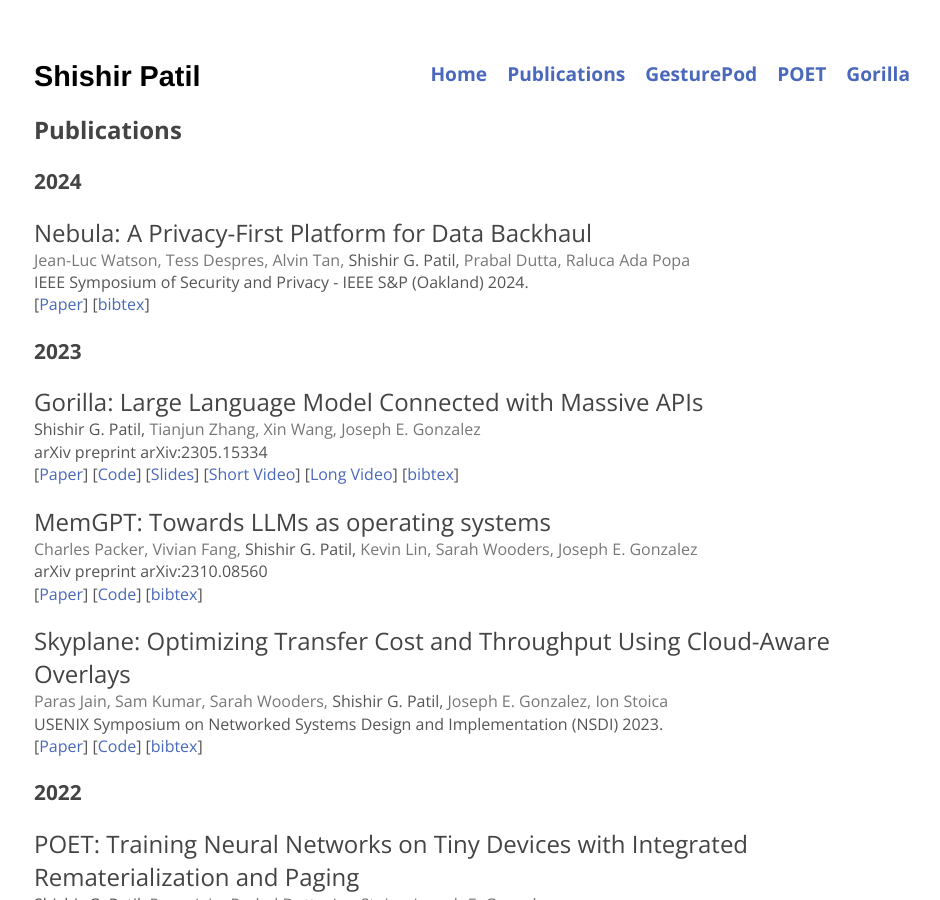
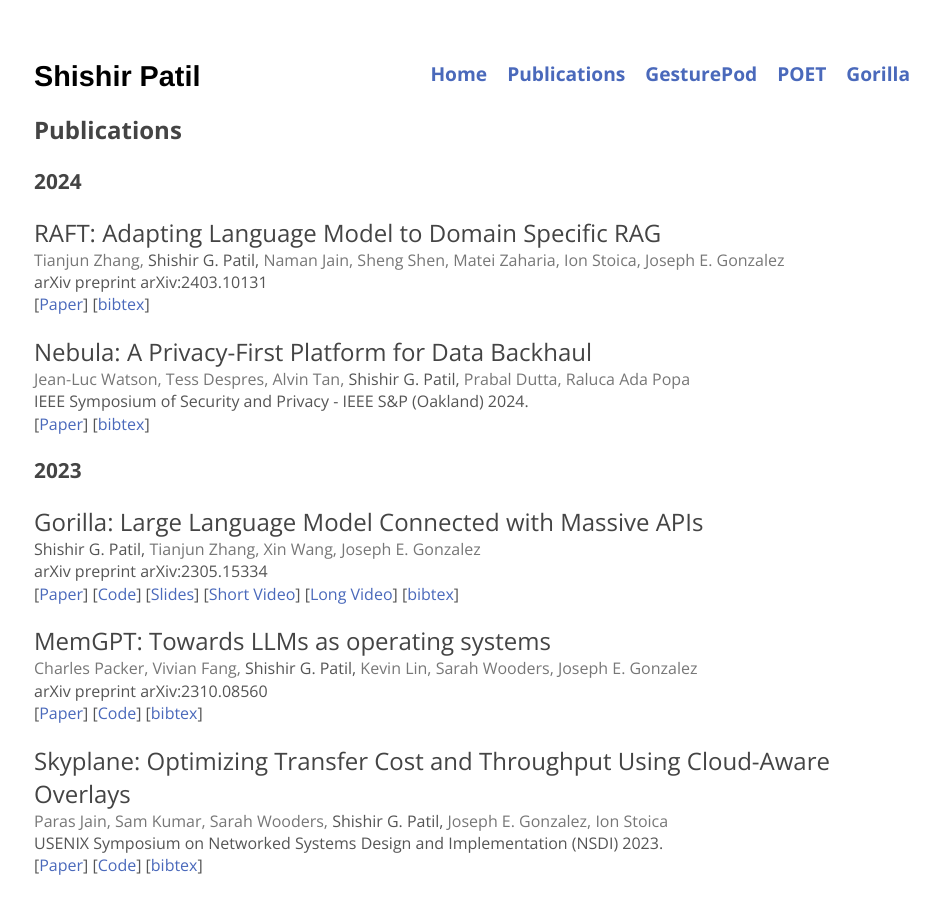
Before and after one commit to ShishirPatil/ShishirPatil.github.io, a Jekyll site: the page built from publications/index.html, in a window 1280 px wide and 900 px high. Shown: the whole window, without its empty margins (158-1098 px from the left). Built offline with Jekyll 4.4.1, drawn with Linux system fonts in a browser that asks for light colours; nearby versions of some CDN libraries.

Commit message:
add: RAFT publication

```diff
--- a/publications/index.html
+++ b/publications/index.html
@@ -7,6 +7,23 @@
 			<h2>Publications</h2>
 
 			<h3>2024</h3>
+
+			<h4-pub>RAFT: Adapting Language Model to Domain Specific RAG</h4-pub><br>
+			<p-pub>
+				<co-author-name>Tianjun Zhang,</co-author-name> Shishir G. Patil, <co-author-name>Naman Jain, Sheng Shen, Matei Zaharia, Ion Stoica, Joseph E. Gonzalez</co-author-name><br>
+				arXiv preprint arXiv:2403.10131<br>
+				[<a href='raft-2024.pdf'>Paper</a>]
+				[<a shape="rect" onclick="toggleBibtex('raft-bibtex')">bibtex</a>]
+				<p id="raft-bibtex" style="display:none; font-family: 'Titillium Web', 'sans-serif'; font-size:16px; font-weight:400">
+					@inproceedings{zhang2024raft,<br>
+					&nbsp; 	title={RAFT: Adapting Language Model to Domain Specific RAG},<br>
+					&nbsp; 	author={Tianjun Zhang and Shishir G. Patil and Naman Jain and Sheng Shen and Matei
+					Zaharia and Ion Stoica and Joseph E. Gonzalez},<br>
+					&nbsp; 	year={2024},<br>
+					&nbsp;	journal={arXiv preprint arXiv:2403.10131}<br>
+				}</p>
+			</p-pub>
+			<div><p></p></div>
 
 			<h4-pub>Nebula: A Privacy-First Platform for Data Backhaul</h4-pub><br>
 			<p-pub>
```
Also changed, not shown: 1 other file.
